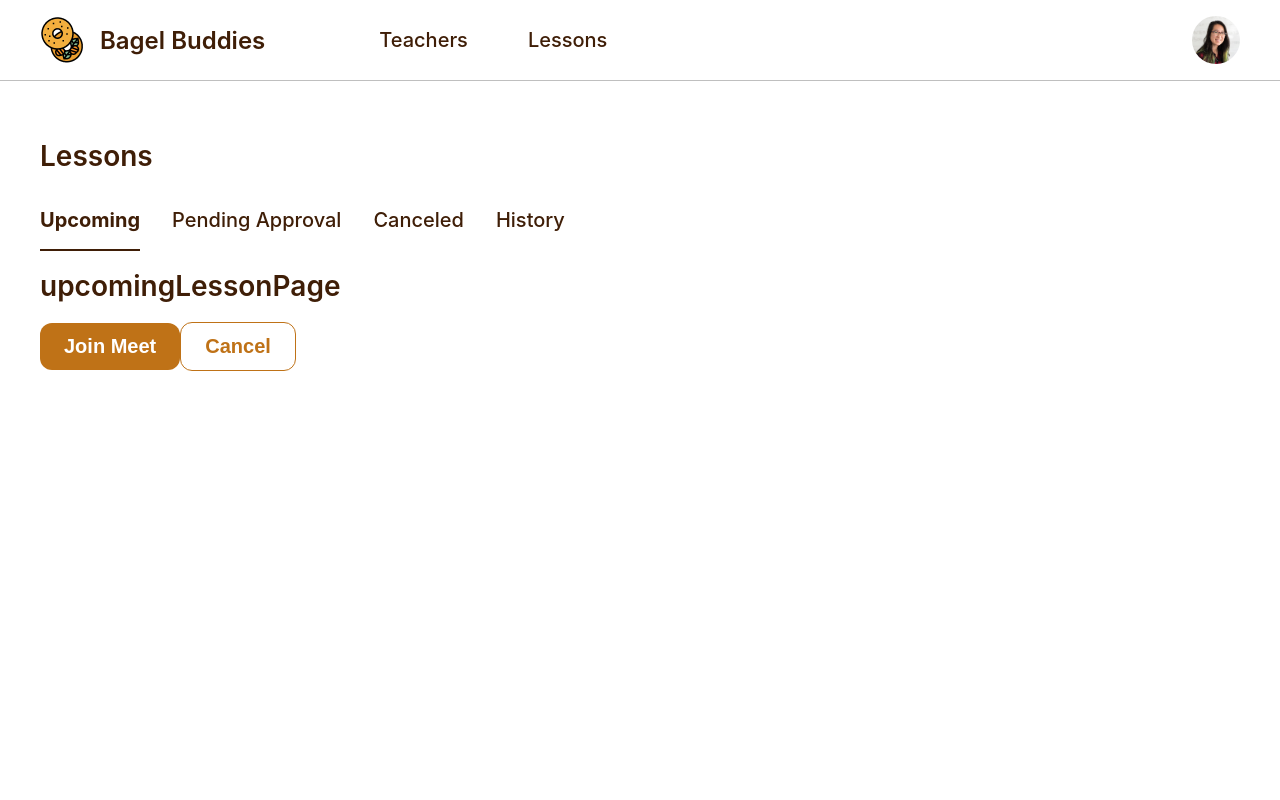
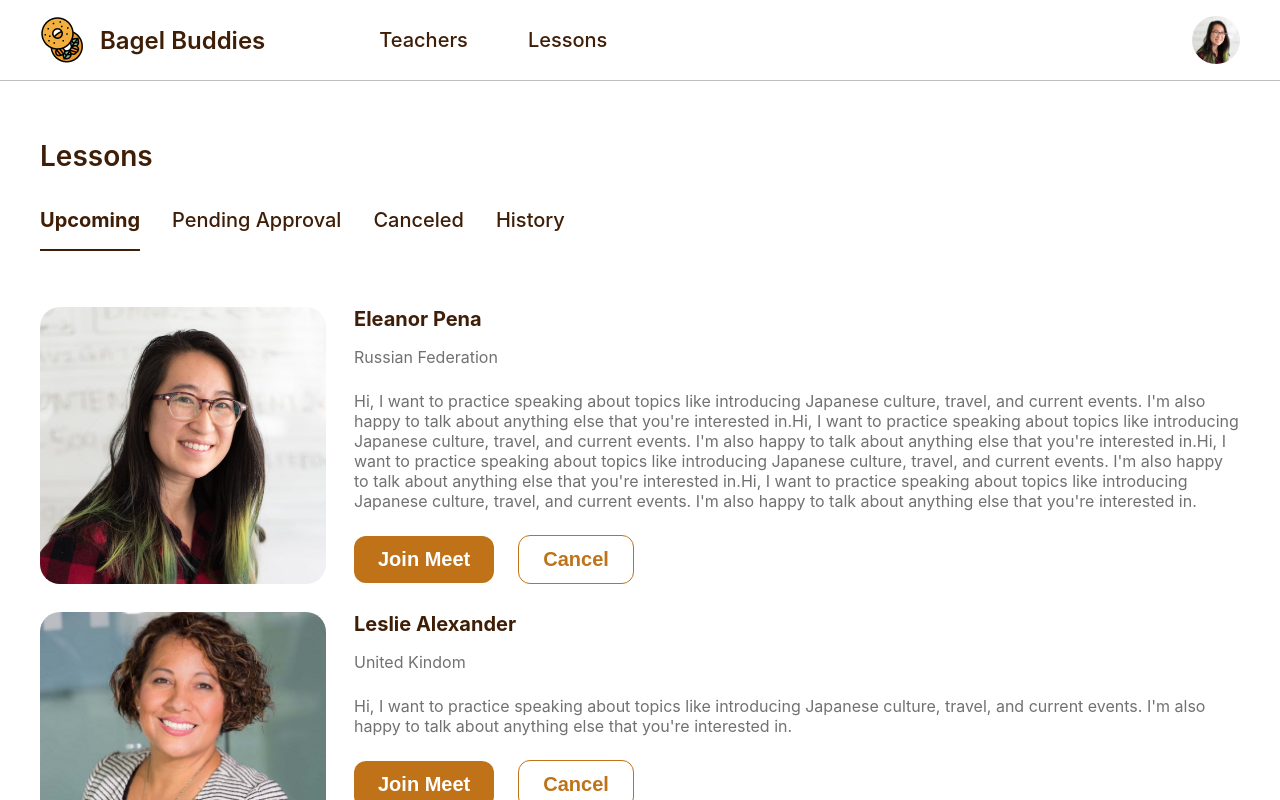
Before and after one commit to wendeehsu/webApplicationProject, a React (Create React App) app in the folder client-bagel-buddy/: page / in a window 1280 px wide. Both pictures are taken after a click on the element "Lessons". Shown: the top 800 px of the page. Built offline with nearby package versions, Linux system fonts and the light colour scheme.

Commit message:
feat: add upcoming

```diff
--- a/client-bagel-buddy/src/containers/student/lesson/index.css
+++ b/client-bagel-buddy/src/containers/student/lesson/index.css
@@ -18,3 +18,43 @@
 .active-tab > h2 {
     font-weight: 700;
 }
+
+.lesson-page {
+    margin-top: 56px;
+}
+
+.lesson-row {
+    display: flex;
+    margin-bottom: 28px;
+}
+
+.profile-img {
+    background-size: cover;
+    background-position: center;
+    border-radius: 20px;
+    object-fit: contain;
+    margin-right: 28px;
+    min-width: 286px;
+}
+
+.lesson-content {
+    min-height: 225px;
+}
+
+.lesson-content > p {
+    color: var(--gray);
+    font-size: 16px;
+}
+
+.content-request {
+    margin-top: 24px;
+    margin-bottom: 24px;
+}
+
+.lesson-content > h2 {
+    margin: 0px;
+}
+
+.button-section > button {
+    margin-right: 24px;
+}
--- a/client-bagel-buddy/src/containers/student/lesson/index.js
+++ b/client-bagel-buddy/src/containers/student/lesson/index.js
@@ -55,7 +55,7 @@ function LessonPage() {
                         </div>)
                 }
             </div>
-            <div>
+            <div className='lesson-page'>
                 { displayActiveTab() }
             </div>
         </div>
--- a/client-bagel-buddy/src/containers/student/lesson/upcoming/upcoming.js
+++ b/client-bagel-buddy/src/containers/student/lesson/upcoming/upcoming.js
@@ -1,20 +1,68 @@
-import React from 'react';
+import React, { useState, useEffect } from 'react';
 import { MainButton, SecondaryButton } from "../../../../components/button";
+import "../index.css";
 
-function upcomingLessonPage() {
+function UpcomingLessonPage() {
+    const [lessonList, setLessonList] = useState([]);
+    const user_img_url = "../../images/user";
+
+    useEffect(() => {
+        setLessonList([{
+            id: 1,
+            name: "Eleanor Pena",
+            nationality: "Russian Federation",
+            timeSlot: "Sep 20, Wed, 20:00 - 20:30",
+            content: "Hi, I want to practice speaking about topics like introducing Japanese culture, travel, and current events. I'm also happy to talk about anything else that you're interested in.Hi, I want to practice speaking about topics like introducing Japanese culture, travel, and current events. I'm also happy to talk about anything else that you're interested in.Hi, I want to practice speaking about topics like introducing Japanese culture, travel, and current events. I'm also happy to talk about anything else that you're interested in.Hi, I want to practice speaking about topics like introducing Japanese culture, travel, and current events. I'm also happy to talk about anything else that you're interested in.",
+            meetLink: "https://meet.google.com/zzw-cqtw-nkt",
+            imgUrl: user_img_url + "1.png"
+        }, {
+            id: 2,
+            name: "Leslie Alexander",
+            nationality: "United Kindom",
+            timeSlot: "Sep 20, Wed, 20:00 - 20:30",
+            content: "Hi, I want to practice speaking about topics like introducing Japanese culture, travel, and current events. I'm also happy to talk about anything else that you're interested in.",
+            meetLink: "https://meet.google.com/zzw-cqtw-nkt",
+            imgUrl: user_img_url + "2.png"
+        }, {
+            id: 3,
+            name: "Jerome Bell",
+            nationality: "Australia",
+            timeSlot: "Sep 20, Wed, 20:00 - 20:30",
+            content: "Hi, I want to practice speaking about topics like introducing Japanese culture, travel, and current events. I'm also happy to talk about anything else that you're interested in.",
+            meetLink: "https://meet.google.com/zzw-cqtw-nkt",
+            imgUrl: user_img_url + "3.png"
+        }])
+    }, []);
+
     return (
-        <div>
-            <h1>upcomingLessonPage</h1>
+        <>
+            {
+                lessonList.map((lesson) => (
+                    <div className='lesson-row' key={lesson.id}>
+                        <div className='profile-img'
+                            style={{ backgroundImage: `url(${lesson.imgUrl})` }} />
+                        <div className='lesson-content'>
+                            <h2>{lesson.name}</h2>
+                            <p>{lesson.nationality}</p>
+                            <p className='content-request'>
+                                {lesson.content}
+                            </p>
+                            <div className='button-section'>
                                 <MainButton
                                     text="Join Meet"
-                onClick={() => console.log("Join Meet btn is clicked!")}
+                                    onClick={() => window.open(lesson.meetLink, "_blank")}
                                 />
                                 <SecondaryButton
                                     text="Cancel"
-                onClick={() => console.log("Cancel btn is clicked!")}
+                                    onClick={() => console.log("Cancel")}
                                 />
                             </div>
+                        </div>
+                    </div>
+                ))
+            }
+        </>
     )
 }
 
-export default upcomingLessonPage;
+export default UpcomingLessonPage;
--- a/client-bagel-buddy/src/index.css
+++ b/client-bagel-buddy/src/index.css
@@ -18,6 +18,7 @@ code {
   --card-border-color: #DDD;
   --accent-color: #fff0e1;
   --primary: #BF7217;
+  --gray: #717171;
 }
 
 h1 {
```
Lines whose indentation alone changed are shown as unchanged.
